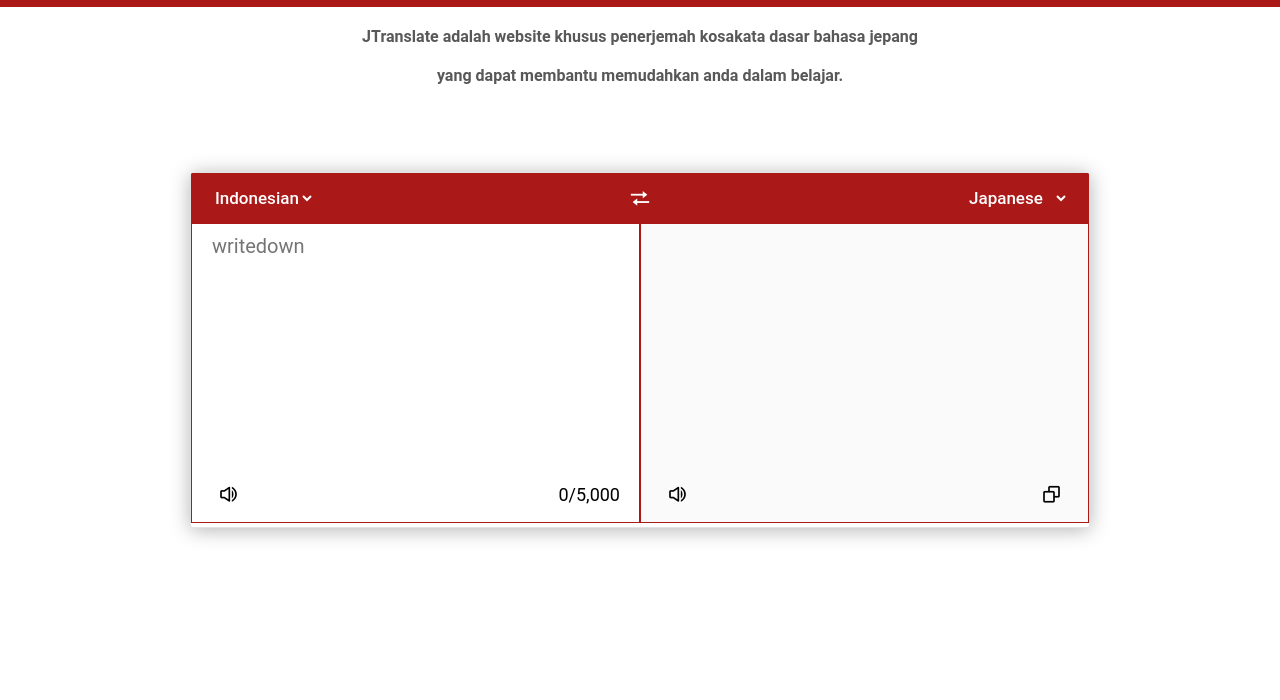
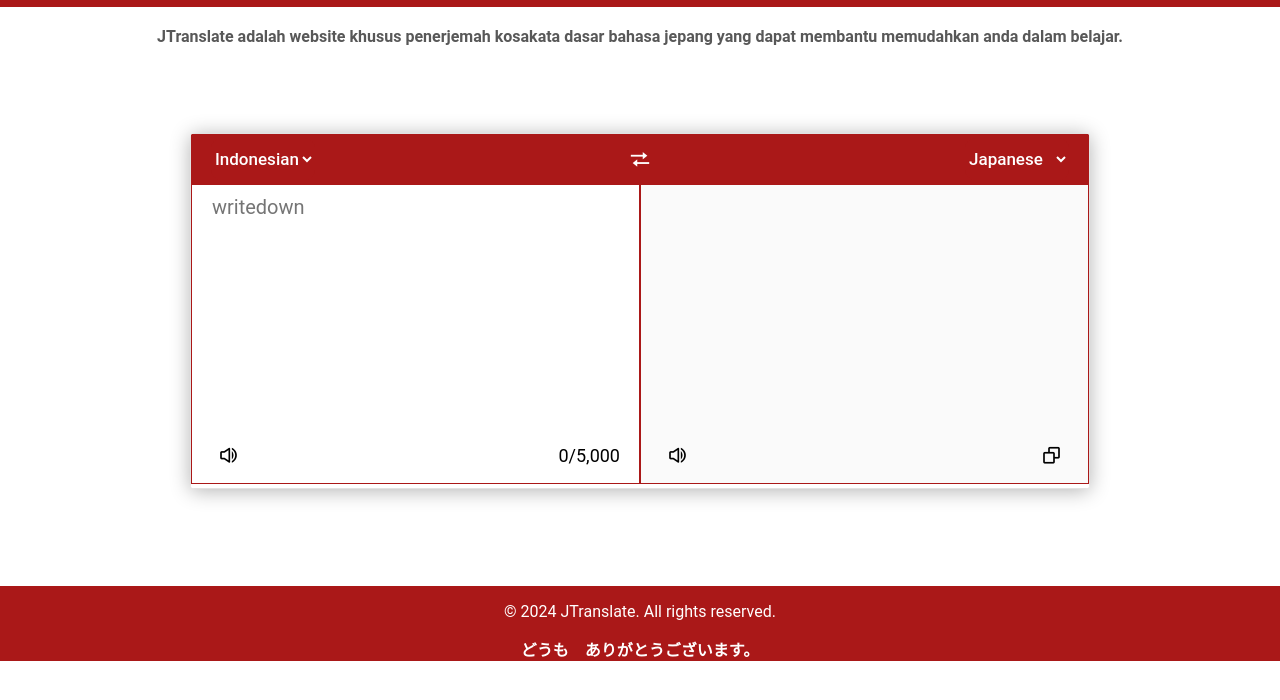
Before and after one commit to mGlezz234/JTranslate, a plain HTML site: page index.html in a window 1280 px wide. Shown: the part 52-752 px from the top of the page. Drawn offline with nearby package versions, Linux system fonts and the light colour scheme.

Commit message:
Update index.html

```diff
--- a/index.html
+++ b/index.html
@@ -17,8 +17,7 @@
             <button class="nav-button">Materi Dasar</button>
         </nav>
     </header>
-        <p>JTranslate adalah website khusus penerjemah kosakata dasar bahasa jepang </p>
-        <p>yang dapat membantu memudahkan anda dalam belajar.</p>
+    <p>JTranslate adalah website khusus penerjemah kosakata dasar bahasa jepang yang dapat membantu memudahkan anda dalam belajar.</p>
 <main class="konten">
 
     <div class="container">
@@ -54,9 +53,12 @@
             </div>
         </div>
     </div>
-
-    <script src="./language.js"></script>
-    <script src="./main.js"></script>
 </main>
+<footer class="footer">
+    &copy; 2024 JTranslate. All rights reserved.
+</footer>
+<p class="sub-footer">どうも　ありがとうございます。</p>
+<script src="./language.js"></script>
+<script src="./main.js"></script>
 </body>
 </html>
```
